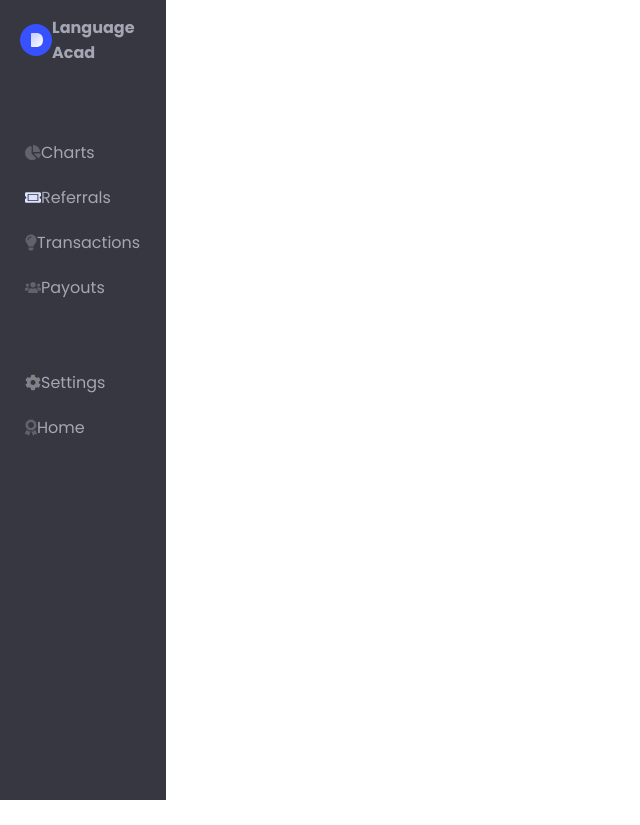
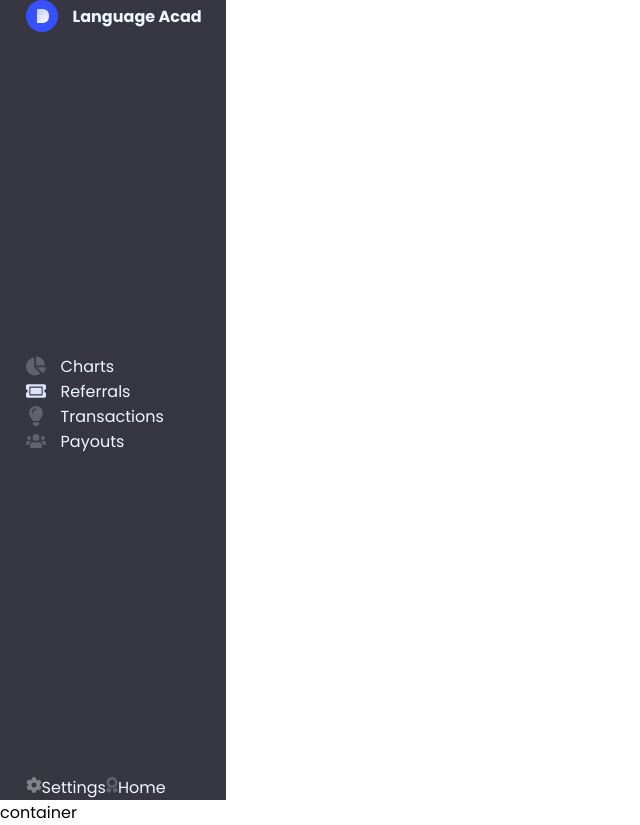
Before and after one commit to Valeroy06/admin_dashboard, a React (Create React App) app: page / in a window 1280 px wide. Shown: the whole page, without its empty margins (0-640 px from the left). Before the commit the page ends 800 px from the top, so only its background shows below. Built offline with nearby package versions, Linux system fonts and the light colour scheme.

Commit message:
restructure

```diff
--- a/package.json
+++ b/package.json
@@ -8,6 +8,7 @@
     "@testing-library/user-event": "^13.5.0",
     "react": "^18.0.0",
     "react-dom": "^18.0.0",
+    "react-router-dom": "^6.3.0",
     "react-scripts": "5.0.1",
     "sass": "^1.51.0",
     "web-vitals": "^2.1.4"
--- a/src/App.js
+++ b/src/App.js
@@ -1,10 +1,19 @@
 import Default from "./layouts/Default";
+import routes from "./util/routes";
+import { BrowserRouter as Router, Routes,Route } from "react-router-dom";
+import './styles/global.scss'
+import Home from './pages/Home'
 
 
 function App() {
   return (
     <div className="App">
-     <Default />
+      <Router>
+        <Routes>
+          <Route path={routes.home} element={Default(Home)}/>
+          <Route path={routes.settings} element={<Default/>}/>
+        </Routes>
+     </Router>
     </div>
   );
 }
--- a/src/components/Sidebar.js
+++ b/src/components/Sidebar.js
@@ -1,52 +1,74 @@
 import Images from "../img/Images";
 import styles from "../styles/modules/sidebar.module.scss"
+import routes from '../util/routes'
+import { Link } from "react-router-dom";
 
+/* let a = {
+    image: Images.charts_icon,
+    navLink: {
+        label: 'label',
+        link: 'link'
+    }
+}
+*/
 
-
-
-
-const Sidebar = () => {
-    return (
-        <div className={styles.sidebar}>
+const SideBarLink = ({ image, navLink, width=20 }) => <Link to={navLink.link} className={styles.link}>
+    <img src={image} alt={`${navLink.label}_icon`} width={width} height={width} />
+    <span>{navLink.label}</span>
+</Link>
+const center = [{
+    image: Images.charts_icon,
+    navLink: {
+        label: 'Charts',
+        link: routes.charts
+    }
+},
+{
+    image: Images.referrals_icon,
+    navLink: {
+        label: 'Referrals',
+        link: routes.referrals
+    }
+},
+{
+    image: Images.transactions_icon,
+    navLink: {
+        label: 'Transactions',
+        link: routes.transactions
+    }
+},
+{
+    image: Images.payouts_icon,
+    navLink: {
+        label: 'Payouts',
+        link: routes.payouts
+    }
+}
+]
+const top =  {
+    image: Images.logo,
+    navLink: {
+        label: 'Language  Acad',
+        link: routes.home
+    }
+}
+const Sidebar = () => <div className={styles.sidebar}>
     <div className={styles.top}>
-                <img src={Images.logo} alt="logo" />
-                <span className="language"><b>Language  Acad</b></span>
+        <b><SideBarLink {...top} width={'auto'} /></b>
     </div>
     <div className={styles.center}>
-                <div>
-                    <div>
-                        <div className={styles.charts}>
-                            <img src={Images.charts_icon} alt="charts_icon" />
-                            <span>Charts</span>
-                        </div>
-                    </div>
-                    <div className={styles.referrals}>
-                        <img src={Images.referrals_icon} alt="referrals_icon" />
-                        <span>Referrals</span>
-                    </div>
-                    <div className={styles.transactions}>
-                        <img src={Images.transactions_icon} alt="transactions_icon" />
-                        <span>Transactions</span>
-                    </div>
-                    <div className={styles.payouts}>
-                        <img src={Images.payouts_icon} alt="payouts_icon" />
-                        <span>Payouts</span>
-                    </div>
-                </div>
+        {center.map(link => <SideBarLink {...link} />)}
     </div>
     <div className={styles.bottom}>
-                <div className={styles.settings}>
+        <a className={styles.settings}>
             <img src={Images.settings_icon} alt="settings_icon" />
             <span>Settings</span>
-                </div>
-                <div className={styles.home}>
+        </a>
+        <a className={styles.home}>
             <img src={Images.home_icon} alt="home_icon" />
             <span>Home</span>
-                </div>
+        </a>
     </div>
 </div>
 
-    );
-}
-
 export default Sidebar;
--- a/src/layouts/Default.js
+++ b/src/layouts/Default.js
@@ -2,11 +2,12 @@
 import Sidebar from "../components/Sidebar";
 
 
-function Default() {
+function Default(Component) {
     return (
         <>
 
             <Sidebar />
+            <Component/>
 
         </>
     );
--- a/src/pages/Home.js
+++ b/src/pages/Home.js
@@ -1,12 +1,5 @@
-import Sidebar from "../components/Sidebar/Sidebar";
+const Home = () => <div className="home">
+    <div className="homeContainer">container</div>
+</div>
 
-const Home = () => {
-    return (
-        <div className="home">
-            <Sidebar />
-            <div className="homeContainer">container</div>
-            </div>
-    );
-}
-
-export default Sidebar;
+export default Home;
--- /dev/null
+++ b/src/styles/global.scss
@@ -0,0 +1,8 @@
+a{
+    text-decoration: none;
+    color: aliceblue;
+    cursor: pointer;
+    :hover{
+        opacity: 0.5;
+    }
+}
--- a/src/styles/modules/sidebar.module.scss
+++ b/src/styles/modules/sidebar.module.scss
@@ -1,93 +1,29 @@
 .sidebar {
     background-color: #363740;
     width: 13%;
-    height: 100vh;
+    min-width: 200px;
+    min-height: 100vh;
     color: #A4A6B3;
+    display: flex;
+    flex-direction: column;
+    justify-content: space-between;
+    padding-left: 2vw;
 
+    .link {
+        display: flex;
+        justify-content: flex-start;
+        align-items: center;
 
-
-    .top {
-        display: flex;
-        align-items: center;
-        padding: 15px 20px;
-        // text-align: center;
-        justify-content: space-between;
-    }
-
-    .center {
-        padding: 50px 0 0px 0;
-
-        .referrals {
-            display: flex;
-            justify-content: space-between;
-            padding: 10px 73px 10px 25px;
-
-            :hover {
-                color: aliceblue;
-                cursor: pointer;
-            }
-        }
-
-        .charts {
-            display: flex;
-            justify-content: space-between;
-            padding: 10px 90px 10px 25px;
-
-            :hover {
-                color: aliceblue;
-                cursor: pointer;
-            }
-        }
-
-        .transactions {
-            display: flex;
-            justify-content: space-between;
-            padding: 10px 40px 10px 25px;
-
-            :hover {
-                color: aliceblue;
-                cursor: pointer;
-            }
-        }
-
-        .payouts {
-            display: flex;
-            justify-content: space-between;
-            padding: 10px 78px 10px 25px;
-
-            :hover {
-                color: aliceblue;
-                cursor: pointer;
-            }
+        img {
+            margin-right: 15px;
         }
     }
 
+    .top {
+        font-size: 1rem;
+    }
 
-    .bottom {
-        padding: 50px 0 100px 0;
+    .center {}
 
-
-        .settings {
-            display: flex;
-            justify-content: space-between;
-            padding: 10px 78px 10px 25px;
-
-            :hover {
-                color: aliceblue;
-                cursor: pointer;
-            }
-        }
-
-        .home {
-            display: flex;
-            justify-content: space-between;
-            padding: 10px 95px 10px 25px;
-
-             :hover {
-                color: aliceblue;
-                cursor: pointer;
-
-            }
-        }
-    }
+    .bottom {}
 }
--- /dev/null
+++ b/src/util/routes.js
@@ -0,0 +1,10 @@
+const routes = {
+    home:'/',
+    charts: '/charts',
+    settings: '/settings',
+    referrals: '/referrals',
+    transactions:'/transactions',
+    payouts:'/payouts'
+}
+
+export default routes
```
Also changed, not shown: 2 other files (tests, documents, lock files or other folders). Lines whose indentation alone changed are shown as unchanged.
